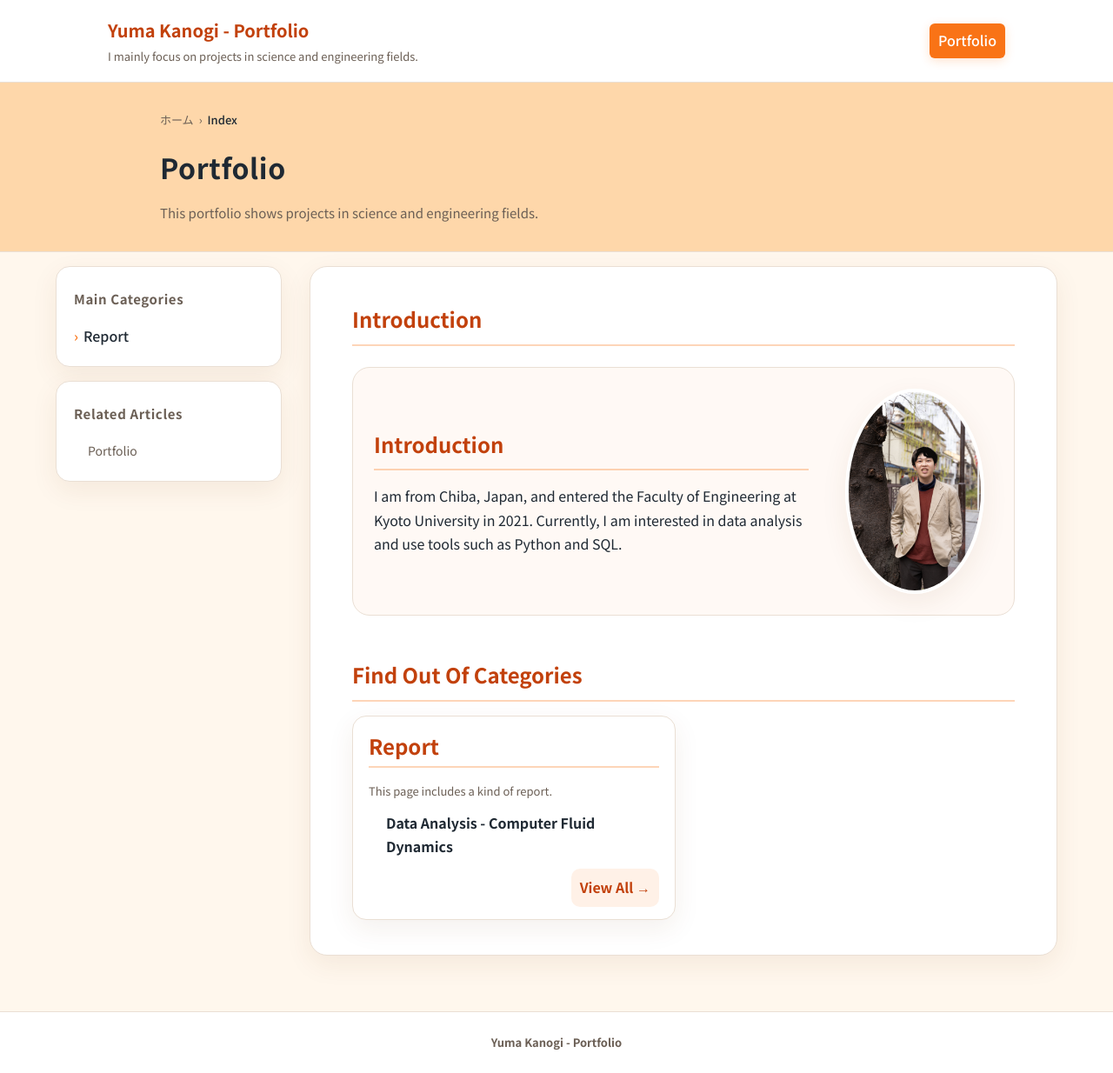
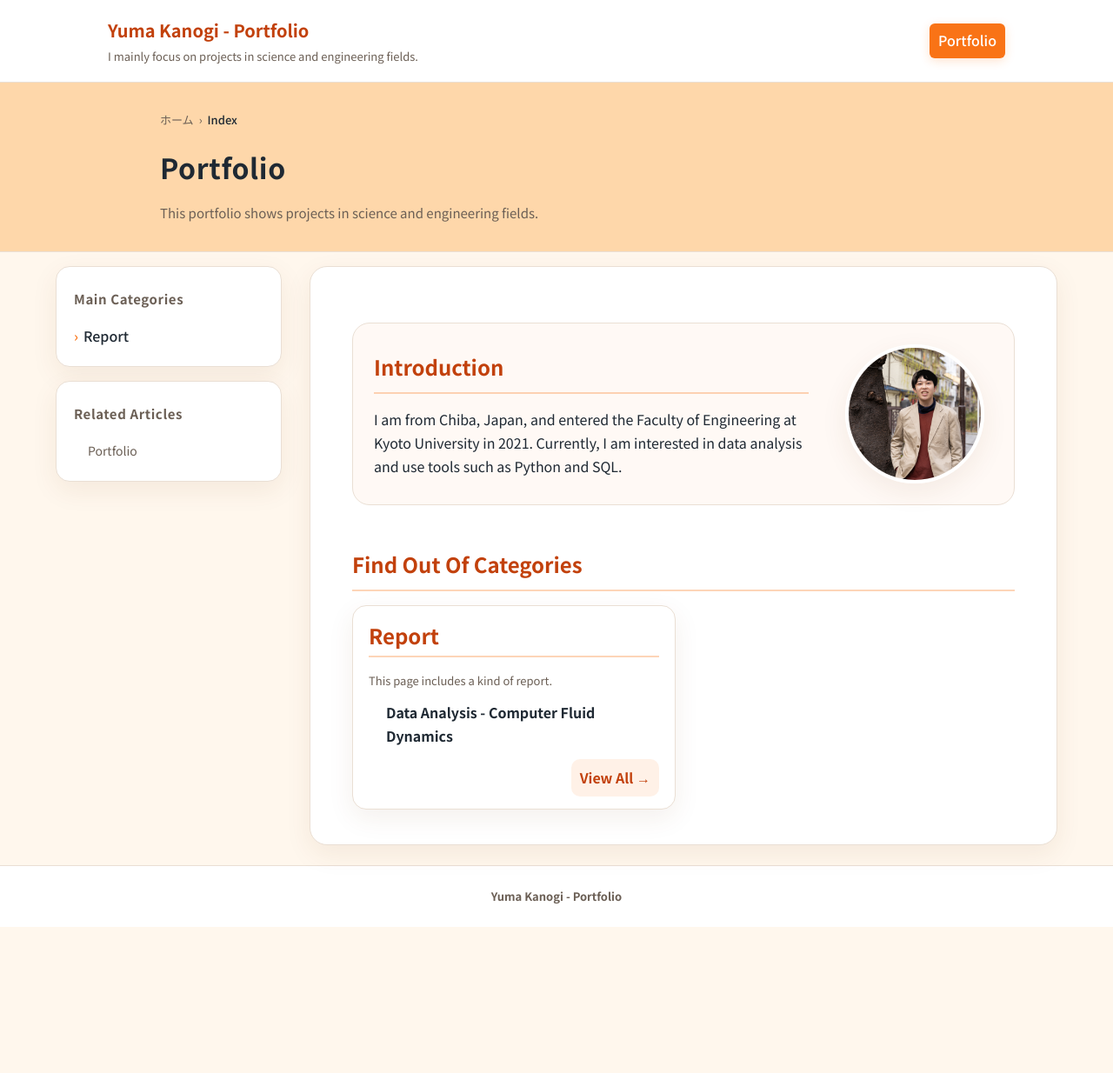
Before and after one commit to entfrem0/portfolio, a Jekyll site: the page built from docs/index.md, in a window 1280 px wide. Shown: the whole page at 87% size. Built offline with Jekyll 4.4.1, drawn with Linux system fonts in a browser that asks for light colours; after the commit the page ends 1066 px from its top, so only the background shows below that.

Commit message:
アスペクト比修正

```diff
--- a/docs/assets/css/style.css
+++ b/docs/assets/css/style.css
@@ -402,6 +402,8 @@ thead{background:rgba(249,115,22,.08); color:var(--muted)}
   border-radius:50%;
   border:4px solid #fff;
   box-shadow:var(--shadow);
+
+  aspect-ratio:1 / 1;
 }
 
 @media (max-width: 640px){
--- a/docs/index.md
+++ b/docs/index.md
@@ -6,8 +6,6 @@ layout: default
 nav_order: 0
 sidebar_title: Related Articles
 ---
-
-## Introduction
 
 <div class="intro-profile">
   <div class="intro-profile__text">
```
Also changed, not shown: 1 other file.
